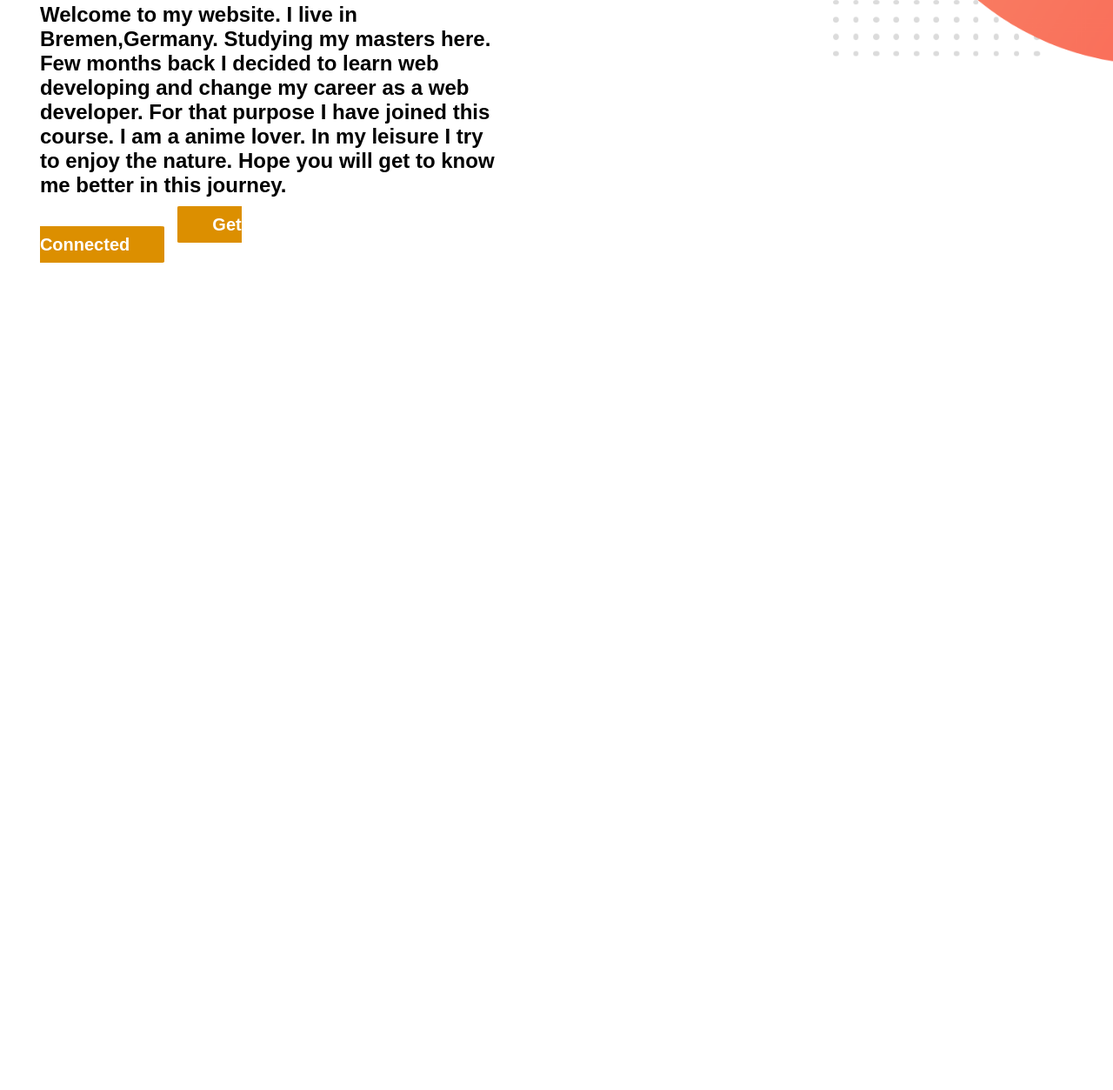
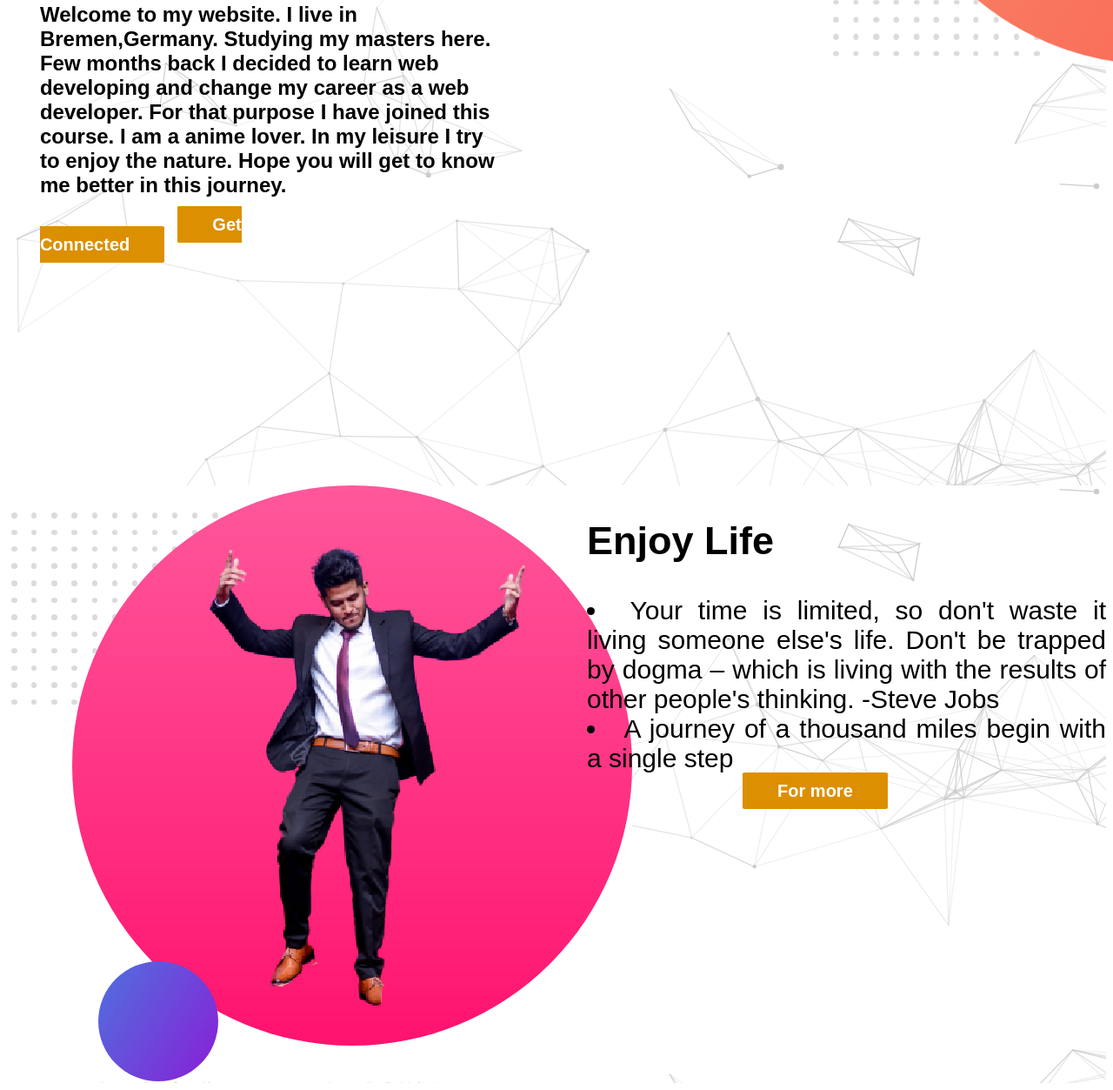
Before and after one commit to sajthewizard/develeporlearner, a plain HTML site: page index.html in a window 1280 px wide. Shown: the part 583-1836 px from the top of the page at 87% size. Before the commit the page ends 885 px from the top, so only its background shows below. Drawn offline with Linux system fonts and the light colour scheme.

Commit message:
progress-two

```diff
--- a/index.html
+++ b/index.html
@@ -8,17 +8,34 @@
     <link rel="stylesheet" href="style.css">
 </head>
 <body>
-    <section>
+    <section class="cool-image">
         <div id="five">
             <h1 id="two">MOIN!</h1>
             <h1 id="one">Dein Lieblings <span>Saj_the_wizard</span> ist hier!</h1>
             <h2 id="three">Student, Tech enthusiast, Web developer learner.</h2>
             <h1 id="six">Welcome to my website. I live in Bremen,Germany. Studying my masters here. Few months back I decided to learn web developing and change my career as a web developer. For that purpose I have joined this course. I am a anime lover. In my leisure I try to enjoy the nature. Hope you will get to know me better in this journey.</h1>
-            <a id="link" target="_blank" href="https://www.linkedin.com/in/abdur-rahman-sajib/">Get Connected</a>
+            <a class="link" target="_blank" href="https://www.linkedin.com/in/abdur-rahman-sajib/">Get Connected</a>
         </div>
         <div id="four">
             <img src="images/my-bg.png" alt="my-big2.png">
         </div>
+    </section >
+    <section id="part-two">
+        <div id="eidht">
+            <img src="images/my-bg2.jpg" alt="another">
+        </div>
+
+            <div id="nine">
+                <h1 >
+                    Enjoy Life
+                </h1>
+                <li class="ten">Your time is limited, so don't waste it living someone else's life. Don't be trapped by dogma – which is living with the results of other people's thinking. -Steve Jobs</li>
+                <li class="ten">A journey of a thousand miles begin with a single step</li>
+                <a class="link" target="_blank" href="https://blog.hubspot.com/sales/famous-quotes">For more</a>
+            </div>
+
+
+
     </section>
 
 </body>
--- a/style.css
+++ b/style.css
@@ -1,5 +1,4 @@
 #one{
-
     font-size: 60px;
 }
 #two{
@@ -17,23 +16,18 @@ span{
 h2{
     font-size: 45px;
 }
-
 section{
     display:flex;
 }
 #four img{
     width: 100%;
     padding-left: 55%;
-
-
 }
 #five{
     width: 50%;
     padding-left: 3%;
-
-
 }
-#link{
+.link{
     background-color: rgb(220, 143, 0);
     text-decoration: none;
     border-radius: 3%;
@@ -44,7 +38,29 @@ section{
     padding: 10px 40px;
     text-decoration: dotted;
     margin: 30%;
-
-
+}
+.cool-image{
+    background-image: url(images/cool-background.png);
+    background-size: ;
+    padding-bottom: 21%;
 
 }
+#part-two{
+    display: flex;
+    background-image: url(images/cool-background.png);
+}
+
+#eidht{
+    font-size: 30%;
+    width: 50%;
+    padding-left: 5px;
+    text-size-adjust: 20%;
+}
+#nine{
+    font-size: 30px;
+    width: 50%;
+    padding-left:30px;
+}
+.ten{
+    text-align: justify;
+}
```
Also changed, not shown: images/cool-background.png (added), images/cool.png (added).
